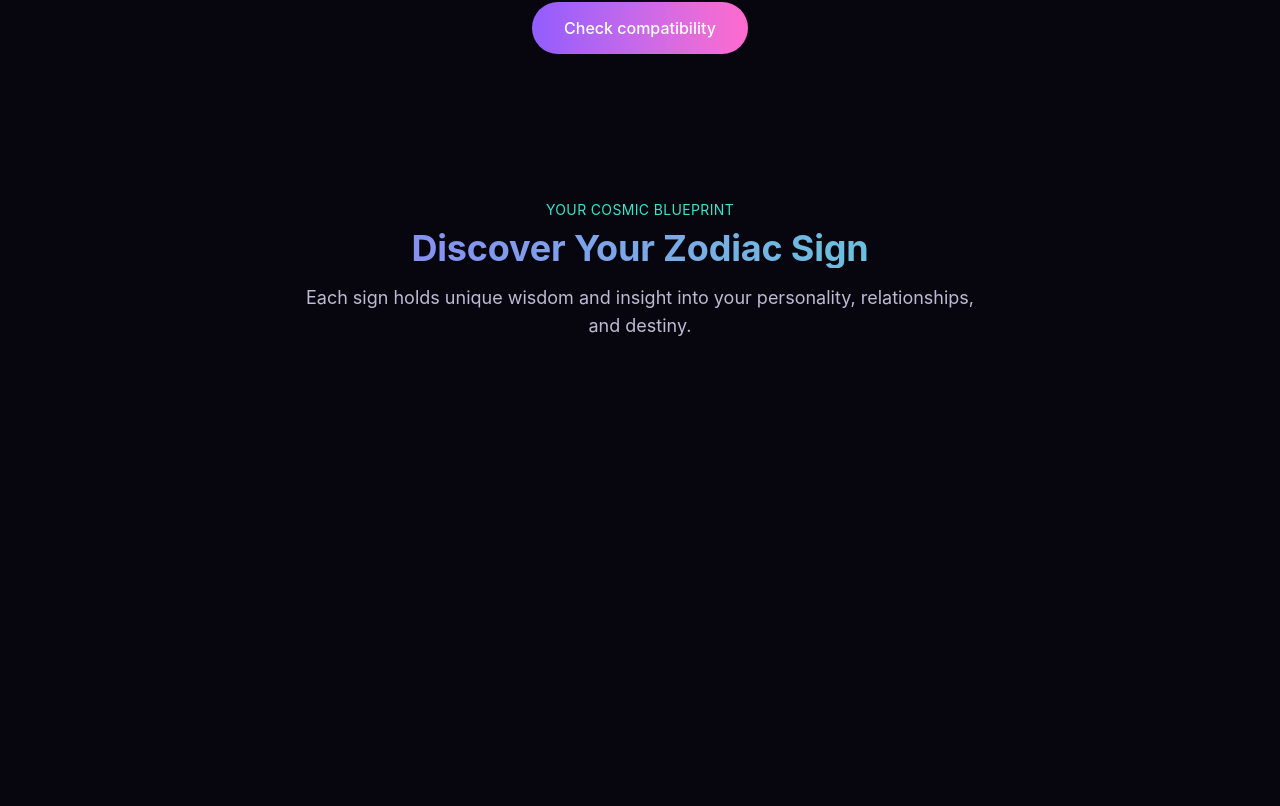
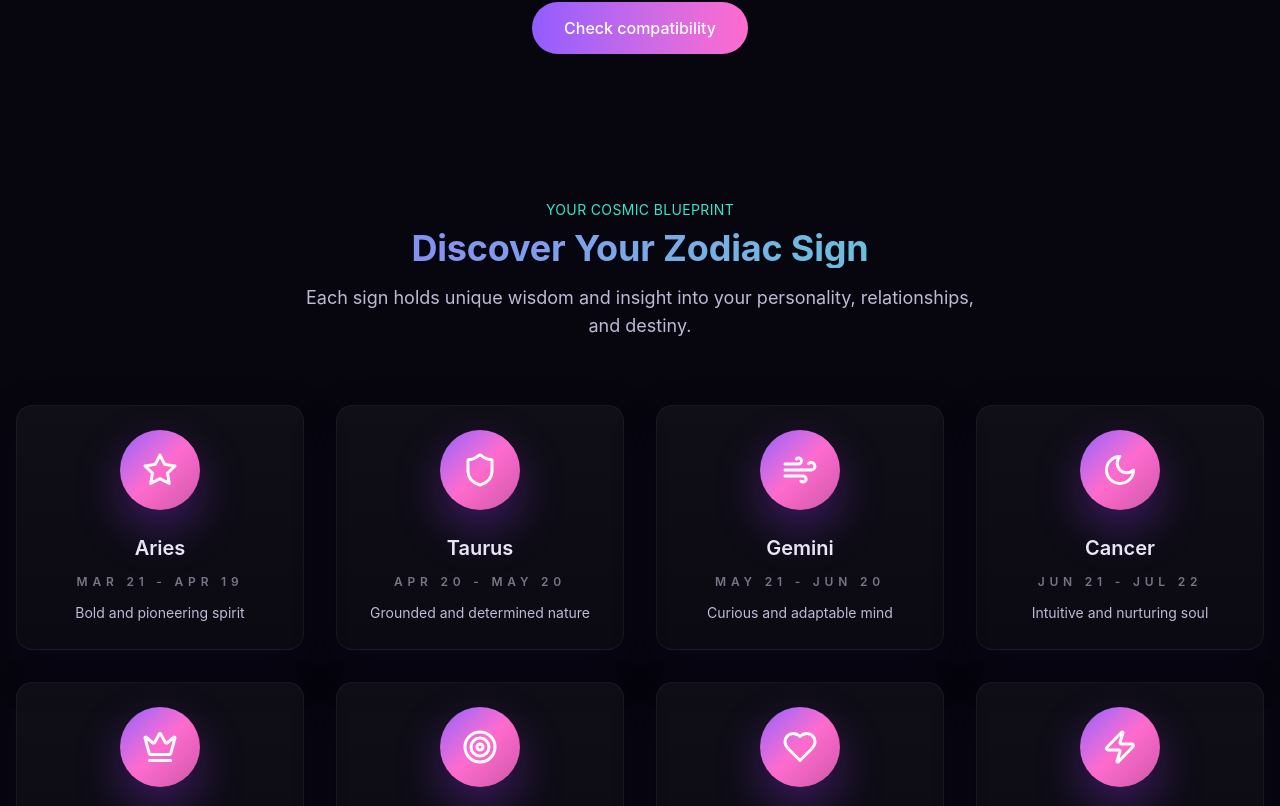
Before and after one commit to LelyshB/frontNuxt, a Nuxt app: page / in a window 1280 px wide. Shown: the part 1994-2800 px from the top of the page. Built offline with nearby package versions, Linux system fonts and the light colour scheme.

Commit message:
Fix header hover and zodiac reveal effects

```diff
--- a/components/AppHeader.vue
+++ b/components/AppHeader.vue
@@ -22,7 +22,7 @@
           <NuxtLink
             v-for="item in navItems"
             :key="item.name"
-            class="relative group px-4 py-2 text-sm font-medium text-text-muted transition-colors duration-200 focus-cosmic hover:text-text-base"
+            class="relative group px-4 py-2 text-sm font-medium text-text-muted transition-colors duration-300 ease-[var(--ease-cosmic)] hover:text-text-base focus-cosmic"
             :class="{ 'text-text-base': activeSection === item.href }"
             :to="item.href"
             :aria-current="activeSection === item.href ? 'page' : undefined"
@@ -30,8 +30,8 @@
           >
             <span>{{ item.name }}</span>
             <span
-              class="pointer-events-none absolute -bottom-0.5 left-1/2 h-[2px] w-0 origin-center bg-gradient-to-r from-violet to-magenta transition-all duration-300 group-hover:left-0 group-hover:w-full shadow-[0_0_10px_rgba(168,85,247,0.5)]"
-              :class="{ 'left-0 w-full': activeSection === item.href }"
+              class="pointer-events-none absolute -bottom-0.5 left-1/2 h-[2px] w-full -translate-x-1/2 origin-center scale-x-0 rounded-full bg-gradient-to-r from-violet via-magenta to-magenta opacity-0 shadow-[0_0_10px_rgba(168,85,247,0.5)] transition duration-300 ease-[var(--ease-cosmic)] group-hover:scale-x-100 group-hover:opacity-100 group-focus-visible:scale-x-100 group-focus-visible:opacity-100"
+              :class="{ 'scale-x-100 opacity-100': activeSection === item.href }"
             />
           </NuxtLink>
         </div>
--- a/components/CardGloss.vue
+++ b/components/CardGloss.vue
@@ -1,35 +1,19 @@
 <script setup lang="ts">
-const onEnter = (e: MouseEvent) => {
-  const target = e.currentTarget as HTMLElement | null
-  if (!target) return
-  if (typeof window === 'undefined') return
-  if (!window.matchMedia('(prefers-reduced-motion: no-preference)').matches) return
-  const rect = target.getBoundingClientRect()
-  const x = (e.clientX - rect.left - rect.width / 2) / rect.width
-  const y = (e.clientY - rect.top - rect.height / 2) / rect.height
-  target.style.transform = `perspective(1000px) rotateX(${-y * 4}deg) rotateY(${x * 4}deg) scale(1.02)`
-}
+import { useAttrs } from 'vue'
+import GlowCard from '@/components/GlowCard.vue'
 
-const onLeave = (e: MouseEvent) => {
-  const target = e.currentTarget as HTMLElement | null
-  if (!target) return
-  if (typeof window === 'undefined') return
-  if (!window.matchMedia('(prefers-reduced-motion: no-preference)').matches) {
-    target.style.transform = 'none'
-    return
-  }
-  target.style.transform = 'perspective(1000px) rotateX(0) rotateY(0) scale(1)'
-}
+defineOptions({ inheritAttrs: false })
+
+const attrs = useAttrs()
 </script>
 
 <template>
-  <div
-    class="group cursor-pointer transform-gpu transition-transform duration-200 ease-out motion-reduce:transform-none"
-    @mouseenter="onEnter"
-    @mouseleave="onLeave"
+  <GlowCard
+    v-bind="attrs"
+    hover3d
+    glowIntensity="high"
+    class="w-full"
   >
-    <div class="glass-surface gloss p-6">
-      <slot />
-    </div>
-  </div>
+    <slot />
+  </GlowCard>
 </template>
--- a/composables/useStaggeredReveal.ts
+++ b/composables/useStaggeredReveal.ts
@@ -1,14 +1,28 @@
 import { onBeforeUnmount, onMounted } from 'vue'
 
 export function useStaggeredReveal(selector = '[data-reveal]', step = 100) {
+  let observer: IntersectionObserver | null = null
+
+  const revealImmediately = (elements: HTMLElement[]) => {
+    elements.forEach((element) => {
+      element.classList.remove('opacity-0')
+      element.style.opacity = '1'
+      element.style.transform = 'none'
+    })
+  }
+
+  onMounted(() => {
     if (typeof window === 'undefined') return
 
-  const mq = window.matchMedia('(prefers-reduced-motion: no-preference)')
-  let observer: IntersectionObserver | null = null
-
-  onMounted(() => {
     const elements = Array.from(document.querySelectorAll<HTMLElement>(selector))
     if (!elements.length) return
+
+    const mediaQuery = window.matchMedia('(prefers-reduced-motion: no-preference)')
+
+    if (!mediaQuery.matches) {
+      revealImmediately(elements)
+      return
+    }
 
     observer = new IntersectionObserver(
       (entries) => {
@@ -17,24 +31,23 @@ export function useStaggeredReveal(selector = '[data-reveal]', step = 100) {
           const target = entry.target as HTMLElement
           const index = elements.indexOf(target)
 
-          if (mq.matches) {
           if (index >= 0) {
             target.style.animationDelay = `${index * step}ms`
           }
+
+          target.classList.remove('opacity-0')
           target.classList.add('animate-fade-in-up')
           target.style.willChange = 'transform, opacity'
+
           target.addEventListener(
             'animationend',
             () => {
               target.style.willChange = ''
+              target.style.animationDelay = ''
+              target.style.opacity = ''
             },
             { once: true }
           )
-          } else {
-            target.classList.remove('opacity-0')
-            target.style.opacity = '1'
-            target.style.transform = 'none'
-          }
 
           observer?.unobserve(target)
         })
--- a/pages/index.vue
+++ b/pages/index.vue
@@ -69,20 +69,17 @@
               class="opacity-0 motion-reduce:opacity-100"
               :style="{ animationFillMode: 'forwards' }"
             >
-              <div class="flex flex-col items-center gap-5 text-center">
-                <div
-                  class="relative flex h-20 w-20 items-center justify-center overflow-hidden rounded-full border border-white/10 bg-gradient-to-br from-white/10 via-white/5 to-transparent shadow-[0_16px_40px_rgba(128,90,255,0.28)] transition-transform duration-500 ease-[var(--ease-cosmic)] group-hover:rotate-[10deg] group-hover:scale-110 motion-reduce:transform-none"
-                >
-                  <OrbitIcon
-                    :icon="sign.Icon"
-                    size="lg"
-                    class="text-violet transition-transform duration-500 group-hover:scale-105"
+              <div class="flex h-full flex-col items-center gap-6 text-center">
+                <div class="relative flex h-20 w-20 items-center justify-center overflow-hidden rounded-full bg-gradient-to-br from-violet via-magenta to-magenta/80 text-white shadow-[0_20px_45px_rgba(147,51,234,0.35)] transition-transform duration-500 ease-[var(--ease-cosmic)] group-hover:rotate-[8deg] group-hover:scale-110 motion-reduce:transform-none">
+                  <component
+                    :is="sign.Icon"
+                    class="h-9 w-9 transition-transform duration-500 group-hover:scale-110"
                   />
-                  <span class="pointer-events-none absolute inset-0 bg-gradient-to-br from-violet/30 via-transparent to-magenta/20 opacity-0 transition-opacity duration-500 group-hover:opacity-100" />
+                  <span class="pointer-events-none absolute inset-0 bg-gradient-to-r from-white/10 via-transparent to-white/30 opacity-0 transition-opacity duration-500 group-hover:opacity-100" />
                 </div>
-                <div class="space-y-2">
+                <div class="space-y-3">
                   <h3 class="font-heading text-xl font-semibold text-text-base">{{ sign.name }}</h3>
-                  <p class="text-xs font-medium uppercase tracking-[0.4em] text-text-muted/70">{{ sign.dateRange }}</p>
+                  <p class="text-xs font-semibold uppercase tracking-[0.4em] text-text-muted/60">{{ sign.dateRange }}</p>
                   <p class="text-sm leading-relaxed text-text-muted">{{ sign.description }}</p>
                 </div>
               </div>
@@ -163,7 +160,6 @@ import CompatibilityTeaser from '@/components/CompatibilityTeaser.vue'
 import DeckTeaser from '@/components/DeckTeaser.vue'
 import GlowCard from '@/components/GlowCard.vue'
 import CardGloss from '@/components/CardGloss.vue'
-import OrbitIcon from '@/components/OrbitIcon.vue'
 import SectionHeader from '@/components/SectionHeader.vue'
 import ServicesCarousel from '@/components/ServicesCarousel.vue'
 import StarfieldCanvas from '@/components/StarfieldCanvas.vue'
```
Lines whose indentation alone changed are shown as unchanged.
